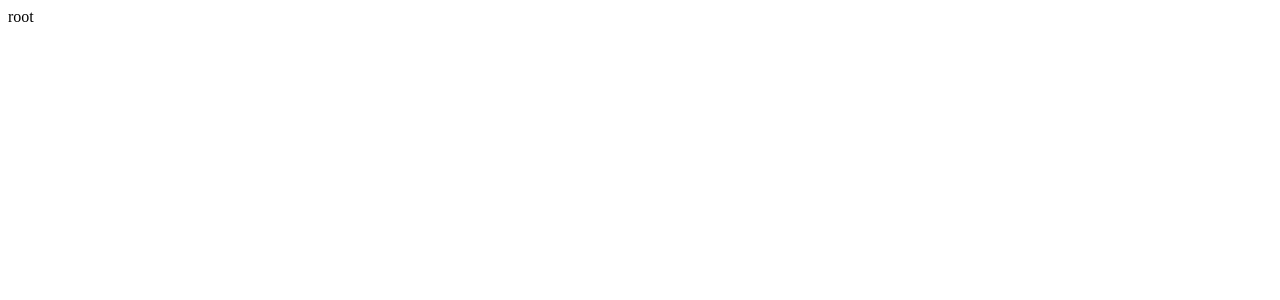
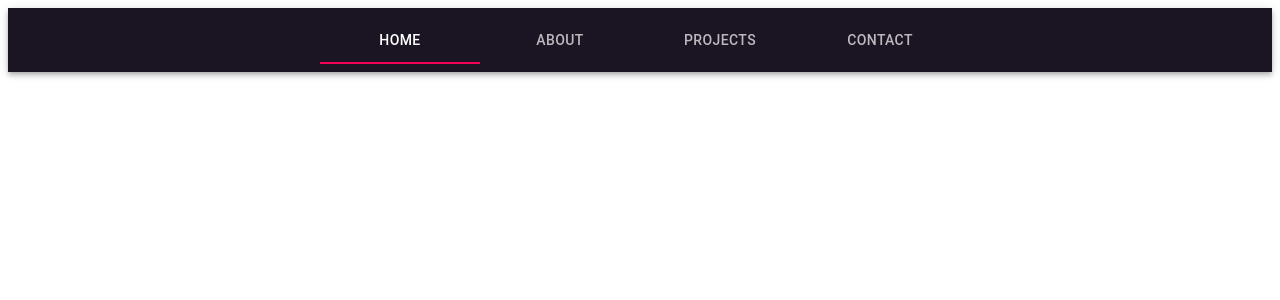
Before and after one commit to LogicUI/React-Portfolio, a React (Create React App) app: page / in a window 1280 px wide. Shown: the top 300 px of the page. Built offline with nearby package versions, Linux system fonts and the light colour scheme.

Commit message:
added navbar header

```diff
--- a/package.json
+++ b/package.json
@@ -7,6 +7,7 @@
     "@material-ui/styles": "^4.1.1",
     "react": "^16.8.6",
     "react-dom": "^16.8.6",
+    "react-router-dom": "^5.0.1",
     "react-scripts": "3.0.1"
   },
   "scripts": {
--- a/src/components/App.js
+++ b/src/components/App.js
@@ -1,8 +1,14 @@
-import React from 'react'
+import React from 'react';
+import { styles } from '../styles';
+import Header from './Header';
 
 const App = () => {
-    return <section>root</section>
-}
-
+  const classes = styles();
+  return (
+    <section className={classes.root}>
+      <Header />
+    </section>
+  );
+};
 
 export default App;
--- /dev/null
+++ b/src/components/Header.js
@@ -0,0 +1,42 @@
+import { AppBar, Toolbar, Tabs, Tab } from '@material-ui/core';
+import { headerStyles } from '../styles/headerStyles';
+import React, { Component } from 'react';
+import { withStyles } from '@material-ui/styles';
+
+export class Header extends Component {
+  constructor(props) {
+    super(props);
+    this.state = {
+      value: 0
+    };
+  }
+
+  handleOnChange = (event, newValue) => {
+    this.setState({
+      value: newValue
+    });
+  };
+
+  render() {
+    const { classes } = this.props;
+
+    return (
+      <AppBar position="static" className={classes.root}>
+        <Toolbar className={classes.tool}>
+          <Tabs
+            value={this.state.value}
+            onChange={this.handleOnChange}
+            variant="fullWidth"
+          >
+            <Tab label="Home" />
+            <Tab label="About" />
+            <Tab label="Projects" />
+            <Tab label="Contact" />
+          </Tabs>
+        </Toolbar>
+      </AppBar>
+    );
+  }
+}
+
+export default withStyles(headerStyles)(Header);
--- /dev/null
+++ b/src/palettes/index.js
@@ -0,0 +1,5 @@
+export const black = '#1A1423';
+export const purple = '#3D314A';
+export const lightPurple = '#684756';
+export const brown = '#96705B';
+export const lightBrown = '#AB8476';
--- /dev/null
+++ b/src/styles/headerStyles.js
@@ -0,0 +1,13 @@
+import { black } from '../palettes';
+import { flexMiddle } from './mixins/flexMiddle';
+
+const middle = flexMiddle('row');
+
+export const headerStyles = theme =>({
+  root: {
+    backgroundColor: black,
+  },
+  tool: {
+    middle
+  }
+});
--- /dev/null
+++ b/src/styles/index.js
@@ -0,0 +1,7 @@
+import { makeStyles } from '@material-ui/styles';
+
+export const styles = makeStyles({
+  root: {
+    height: '100vh',
+  }
+});
--- /dev/null
+++ b/src/styles/mixins/flexMiddle.js
@@ -0,0 +1,6 @@
+export const flexMiddle = (direction) => `
+    display:flex;
+    justify-content:center;
+    align-items:center;
+    flex-direction:${direction}
+`
```
Also changed, not shown: 1 other file (tests, documents, lock files or other folders).
